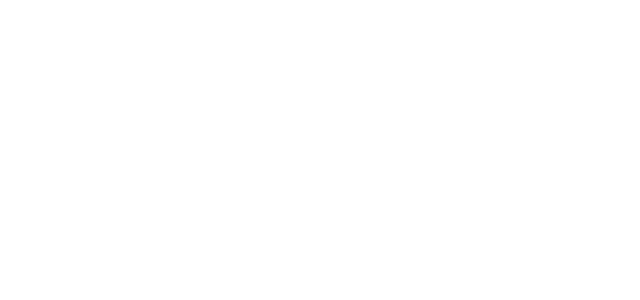
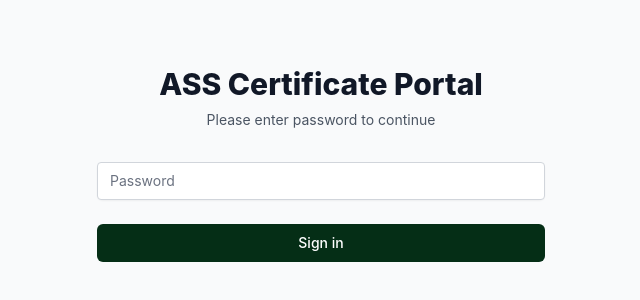
Before and after one commit to ddileep01/assngo-online-certificate-editor, a React (Create React App) app: page /login in a window 1280 px wide. Before the commit this address had no page. Shown: the part 248-548 px from the top of the page, without its empty margins (319-959 px from the left). Built offline with nearby package versions, Linux system fonts and the light colour scheme.

Commit message:
feat: added authentication

```diff
--- a/src/App.js
+++ b/src/App.js
@@ -1,23 +1,50 @@
-import React, { useState } from "react";
-import { BrowserRouter as Router, Route, Link, Routes } from "react-router-dom";
+import React from "react";
+import { BrowserRouter as Router, Route, Routes } from "react-router-dom";
 import ValidatePage from "./validate";
 import CertificateView from "./certificateview";
 import GeneratedCertificates from "./GeneratedCertificates";
 import Home from "./home";
+import Login from "./components/Login";
+import PrivateRoute from "./components/PrivateRoute";
+import { AuthProvider } from "./contexts/AuthContext";
+import { ToastContainer } from 'react-toastify';
+import 'react-toastify/dist/ReactToastify.css';
 
 function App() {
   return (
+    <AuthProvider>
       <Router>
+        <ToastContainer />
         <Routes>
-        <Route path="/" element={<Home />} />
+          <Route path="/login" element={<Login />} />
           <Route path="/validate" element={<ValidatePage />} />
-        <Route path="/certificateview" element={<CertificateView />} />
+          <Route
+            path="/"
+            element={
+              <PrivateRoute>
+                <Home />
+              </PrivateRoute>
+            }
+          />
+          <Route
+            path="/certificateview"
+            element={
+              <PrivateRoute>
+                <CertificateView />
+              </PrivateRoute>
+            }
+          />
           <Route
             path="/allGeneratedCertifiactes"
-          element={<GeneratedCertificates />}
+            element={
+              <PrivateRoute>
+                <GeneratedCertificates />
+              </PrivateRoute>
+            }
           />
         </Routes>
       </Router>
+    </AuthProvider>
   );
 }
 
--- /dev/null
+++ b/src/components/Login.js
@@ -0,0 +1,68 @@
+import React, { useState } from 'react';
+import { useNavigate, useLocation } from 'react-router-dom';
+import { useAuth } from '../contexts/AuthContext';
+import { toast } from 'react-toastify';
+
+function Login() {
+  const [password, setPassword] = useState('');
+  const { login } = useAuth();
+  const navigate = useNavigate();
+  const location = useLocation();
+
+  const handleSubmit = (e) => {
+    e.preventDefault();
+    if (login(password)) {
+      toast.success('Login successful!');
+      // Redirect to the page they tried to visit or home
+      const from = location.state?.from?.pathname || "/";
+      navigate(from);
+    } else {
+      toast.error('Invalid password!');
+    }
+  };
+
+  return (
+    <div className="min-h-screen flex items-center justify-center bg-gray-50 py-12 px-4 sm:px-6 lg:px-8">
+      <div className="max-w-md w-full space-y-8">
+        <div>
+          <h2 className="mt-6 text-center text-3xl font-extrabold text-gray-900">
+            ASS Certificate Portal
+          </h2>
+          <p className="mt-2 text-center text-sm text-gray-600">
+            Please enter password to continue
+          </p>
+        </div>
+        <form className="mt-8 space-y-6" onSubmit={handleSubmit}>
+          <div className="rounded-md shadow-sm -space-y-px">
+            <div>
+              <label htmlFor="password" className="sr-only">
+                Password
+              </label>
+              <input
+                id="password"
+                name="password"
+                type="password"
+                required
+                className="appearance-none rounded relative block w-full px-3 py-2 border border-gray-300 placeholder-gray-500 text-gray-900 focus:outline-none focus:ring-blue-500 focus:border-blue-500 focus:z-10 sm:text-sm"
+                placeholder="Password"
+                value={password}
+                onChange={(e) => setPassword(e.target.value)}
+              />
+            </div>
+          </div>
+
+          <div>
+            <button
+              type="submit"
+              className="group relative w-full flex justify-center py-2 px-4 border border-transparent text-sm font-medium rounded-md text-white bg-green-950 hover:bg-green-900 focus:outline-none focus:ring-2 focus:ring-offset-2 focus:ring-blue-500"
+            >
+              Sign in
+            </button>
+          </div>
+        </form>
+      </div>
+    </div>
+  );
+}
+
+export default Login;
--- /dev/null
+++ b/src/components/PrivateRoute.js
@@ -0,0 +1,17 @@
+import React from 'react';
+import { Navigate, useLocation } from 'react-router-dom';
+import { useAuth } from '../contexts/AuthContext';
+
+function PrivateRoute({ children }) {
+  const { isAuthenticated } = useAuth();
+  const location = useLocation();
+
+  if (!isAuthenticated) {
+    // Redirect to login page but save the attempted URL
+    return <Navigate to="/login" state={{ from: location }} replace />;
+  }
+
+  return children;
+}
+
+export default PrivateRoute;
--- /dev/null
+++ b/src/contexts/AuthContext.js
@@ -0,0 +1,29 @@
+import React, { createContext, useState, useContext } from 'react';
+
+const AuthContext = createContext(null);
+
+export const AuthProvider = ({ children }) => {
+  const [isAuthenticated, setIsAuthenticated] = useState(false);
+
+  const login = (password) => {
+    // You can replace this with your desired password
+    const correctPassword = "Ass@123$";
+    if (password === correctPassword) {
+      setIsAuthenticated(true);
+      return true;
+    }
+    return false;
+  };
+
+  const logout = () => {
+    setIsAuthenticated(false);
+  };
+
+  return (
+    <AuthContext.Provider value={{ isAuthenticated, login, logout }}>
+      {children}
+    </AuthContext.Provider>
+  );
+};
+
+export const useAuth = () => useContext(AuthContext);
```
Lines whose indentation alone changed are shown as unchanged.
